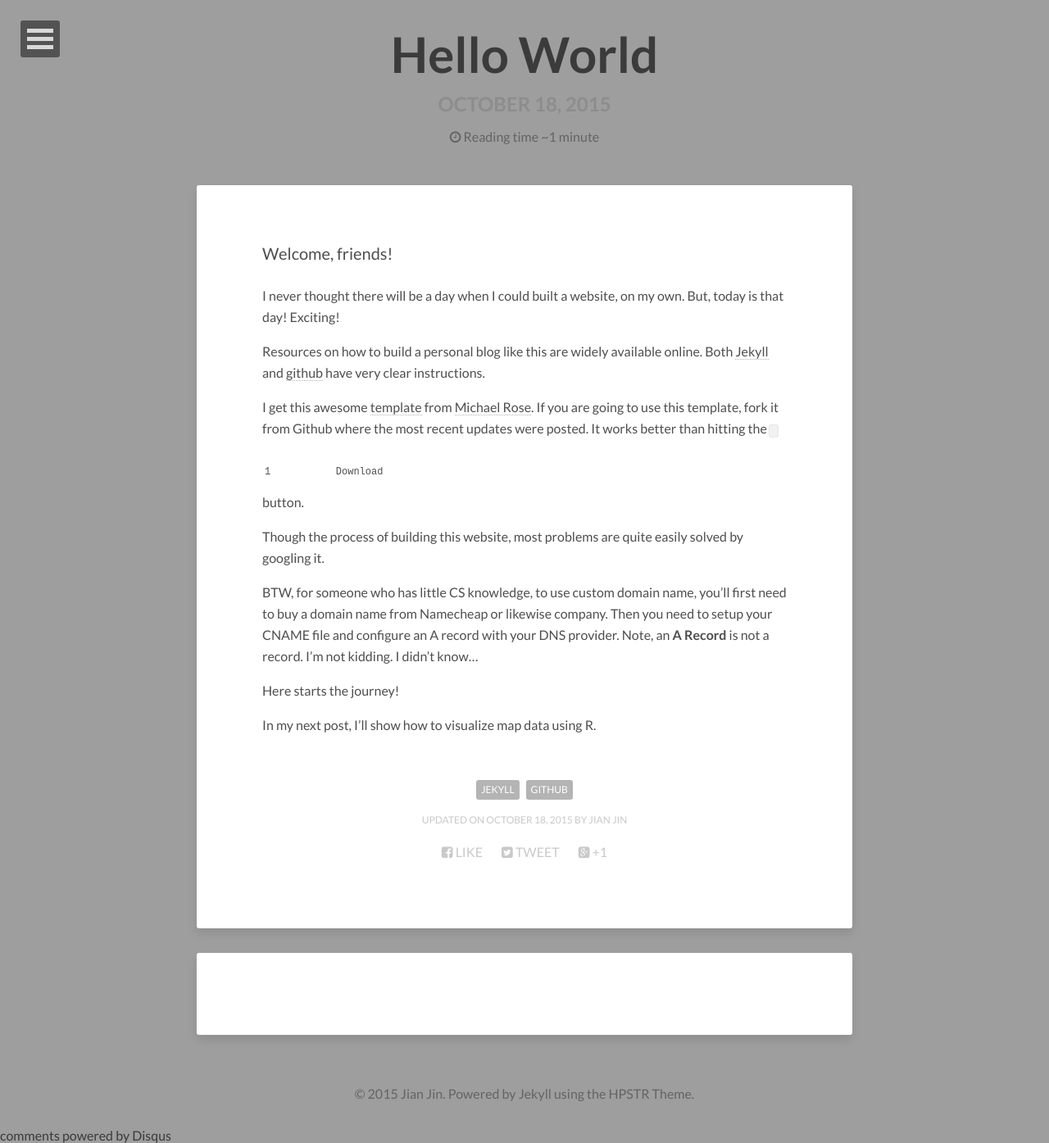
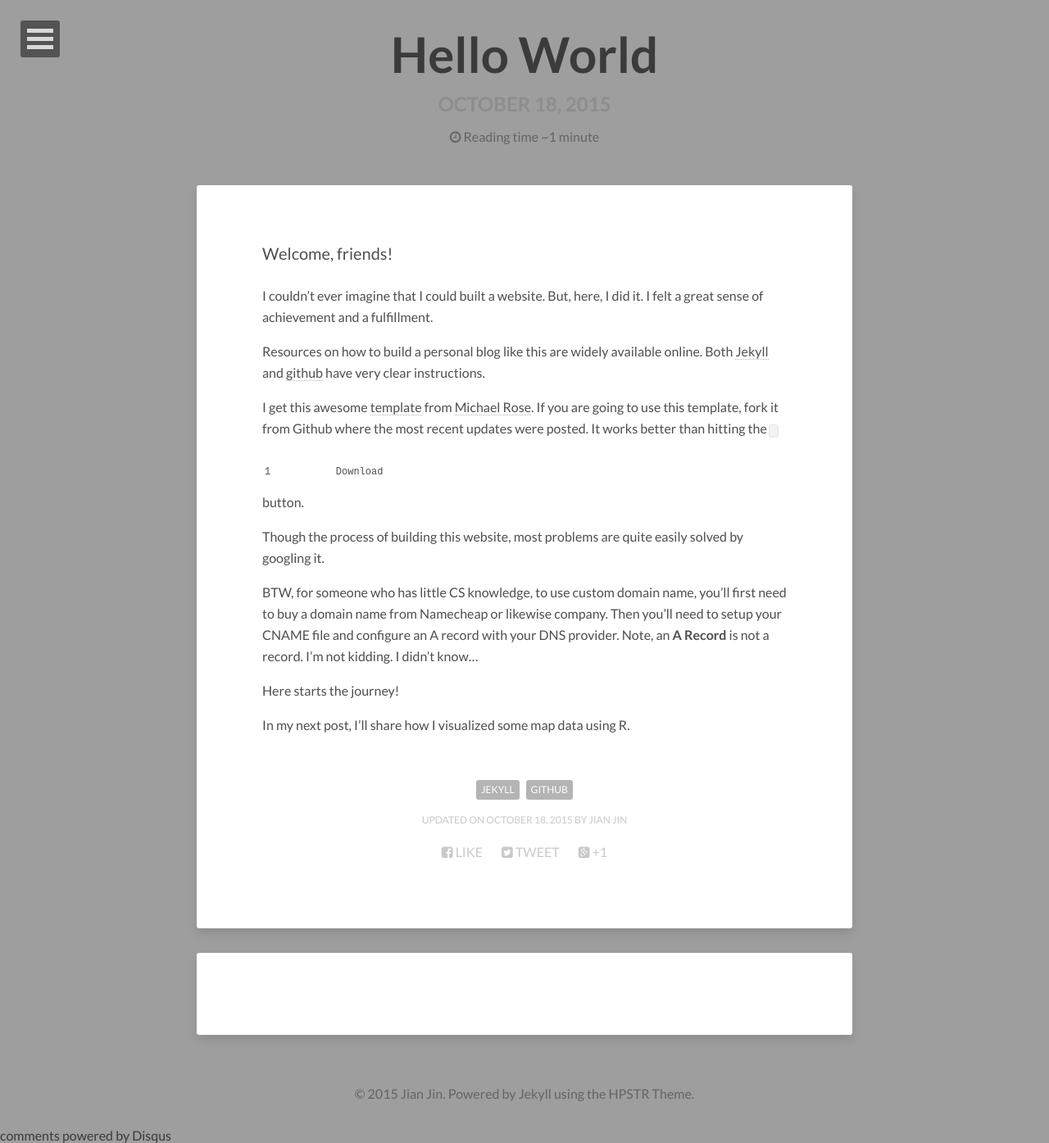
Before and after one commit to imteazs/jianjinucdavis.github.io, a Jekyll site: the page built from _posts/2015-10-18-Launch-my-blog.md, in a window 1280 px wide. Shown: the whole page at 82% size. Built offline with Jekyll 4.4.1, drawn with Linux system fonts in a browser that asks for light colours; nearby versions of some CDN libraries; comment, search, counter and statistics services are not loaded.

Commit message:
further editing to my first post

```diff
--- a/_posts/2015-10-18-Launch-my-blog.md
+++ b/_posts/2015-10-18-Launch-my-blog.md
@@ -10,7 +10,7 @@ tags: [jekyll, github]
 
 Welcome, friends!
 
-I never thought there will be a day when I could built a website, on my own. But, today is that day! Exciting!
+I couldn't ever imagine that I could built a website. But, here, I did it. I felt a great sense of achievement and a fulfillment.
 
 Resources on how to build a personal blog like this are widely available online. Both [Jekyll](http://jekyllrb.com/docs/usage/) and [github](https://pages.github.com) have very clear instructions.
 
@@ -18,8 +18,8 @@ I get this awesome [template](https://mademistakes.com/work/hpstr-jekyll-theme/)
 
 Though the process of building this website, most problems are quite easily solved by googling it.
 
-BTW, for someone who has little CS knowledge, to use custom domain name, you'll first need to buy a domain name from Namecheap or likewise company. Then you need to setup your CNAME file and configure an A record with your DNS provider. Note, an **A Record** is not a record. I'm not kidding. I didn't know...
+BTW, for someone who has little CS knowledge, to use custom domain name, you'll first need to buy a domain name from Namecheap or likewise company. Then you'll need to setup your CNAME file and configure an A record with your DNS provider. Note, an **A Record** is not a record. I'm not kidding. I didn't know...
 
 Here starts the journey!
 
-In my next post, I'll show how to visualize map data using R.
+In my next post, I'll share how I visualized some map data using R.
```
